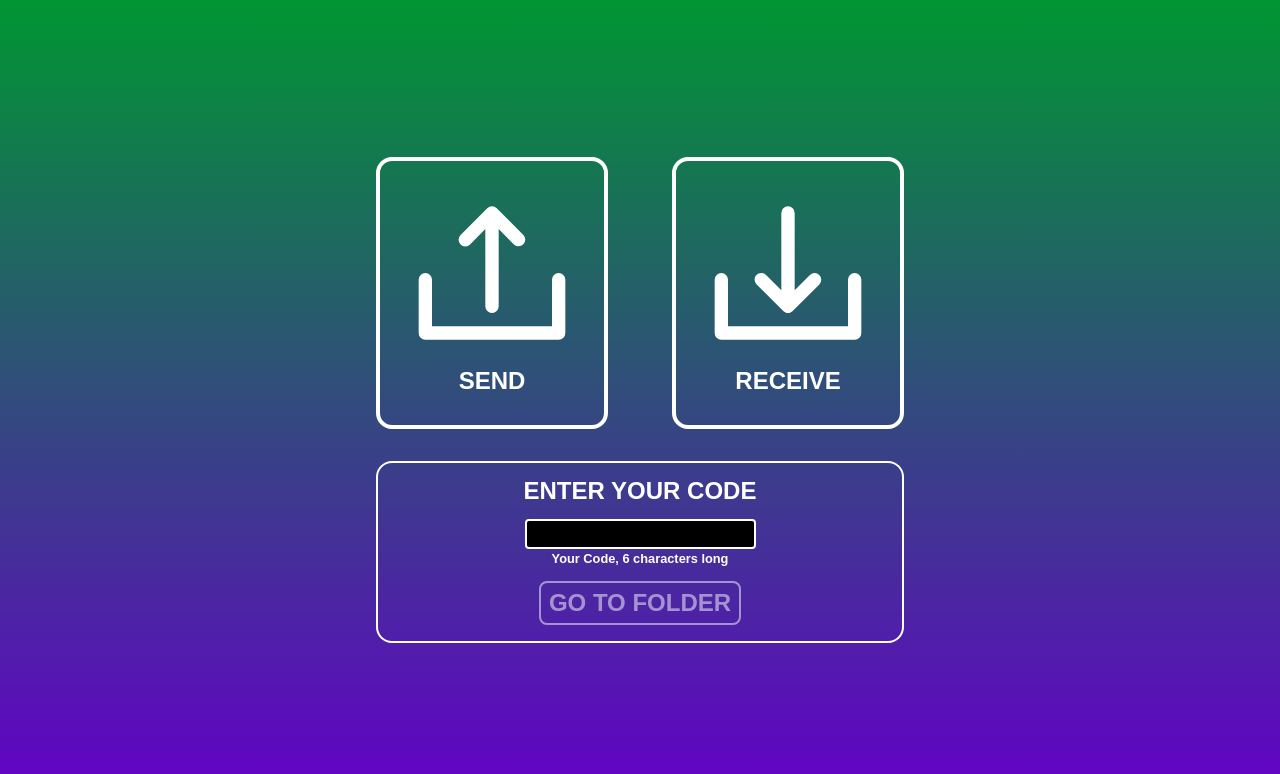
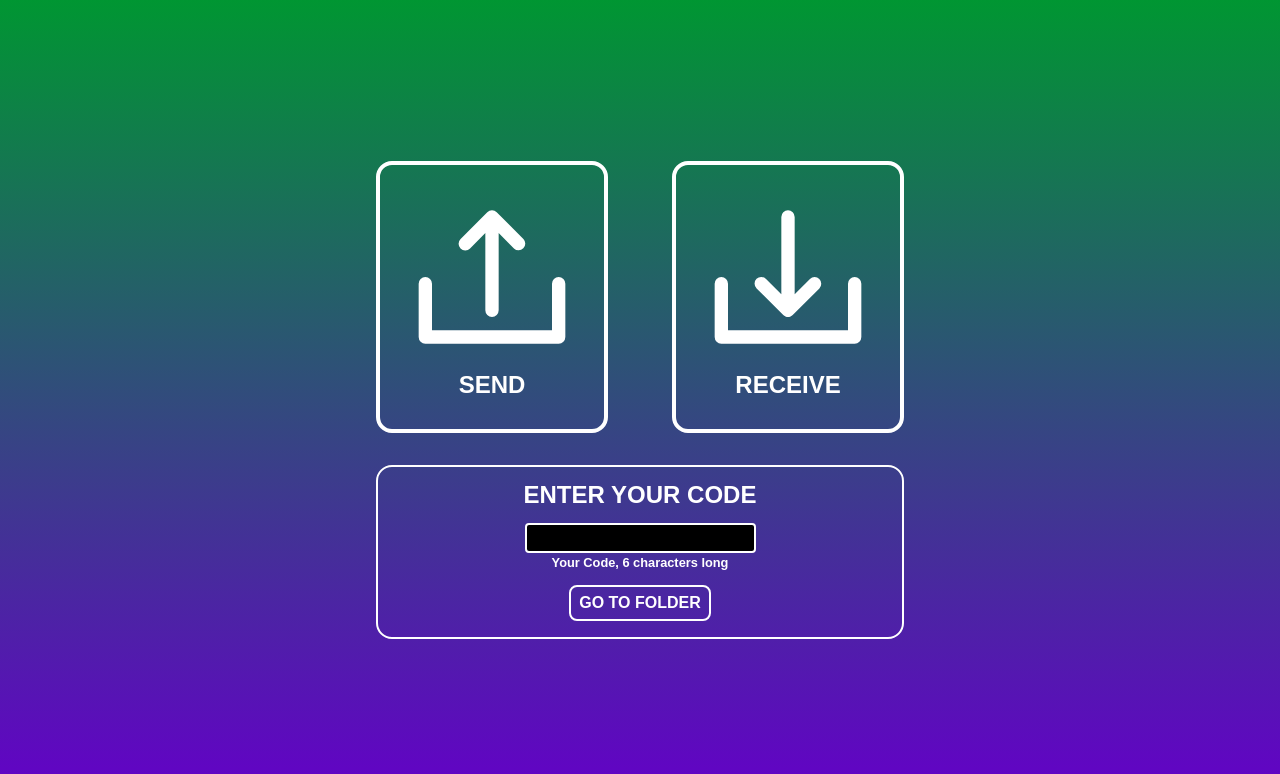
Before and after one commit to gizinski-jacek/qr-file-share, a React (Create React App) app: page / in a window 1280 px wide. Shown: the top 774 px of the page. Built offline with nearby package versions, Linux system fonts and the light colour scheme.

Commit message:
Adding handler to form to redirect after form submit with enter.
Replacing NavLink button with it too.

```diff
--- a/src/App.tsx
+++ b/src/App.tsx
@@ -1,5 +1,11 @@
 import './App.scss';
-import { Routes, Route, NavLink, Navigate } from 'react-router-dom';
+import {
+	Routes,
+	Route,
+	NavLink,
+	Navigate,
+	useNavigate,
+} from 'react-router-dom';
 import Send from './components/Send';
 import Receive from './components/Receive';
 import Code from './components/Code';
@@ -11,6 +17,15 @@ const App = () => {
 
 	const handleInputChange = (e: React.ChangeEvent<HTMLInputElement>) => {
 		setInput(e.target.value);
+	};
+
+	const navigate = useNavigate();
+
+	const handleFormSubmit = (
+		e: React.FormEvent<HTMLFormElement> | React.MouseEvent<HTMLButtonElement>
+	) => {
+		e.preventDefault();
+		navigate(`code/${input}`);
 	};
 
 	return (
@@ -34,7 +49,7 @@ const App = () => {
 									<div>Receive</div>
 								</NavLink>
 							</div>
-							<form className='home-page-form'>
+							<form className='home-page-form' onSubmit={handleFormSubmit}>
 								<label htmlFor='inputCode'>Enter your code</label>
 								<input
 									className={input.length !== 6 ? 'error' : ''}
@@ -46,11 +61,7 @@ const App = () => {
 									value={input}
 								></input>
 								<span>Your Code, 6 characters long</span>
-								<NavLink to={`code/${input}`}>
-									<button type='button' disabled={input.length !== 6}>
-										Go to folder
-									</button>
-								</NavLink>
+								<button onClick={handleFormSubmit}>Go to folder</button>
 							</form>
 						</div>
 					}
```
